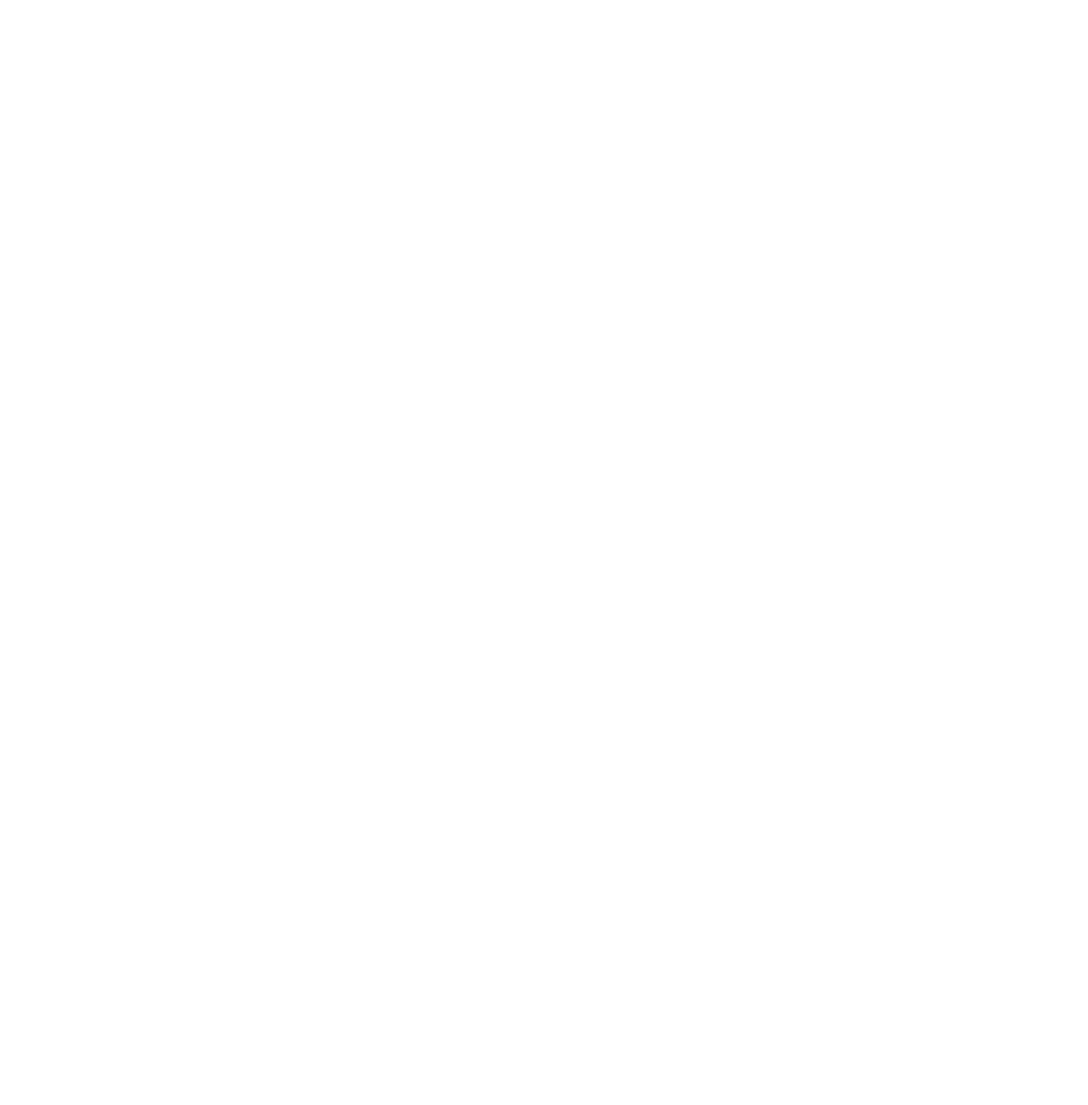
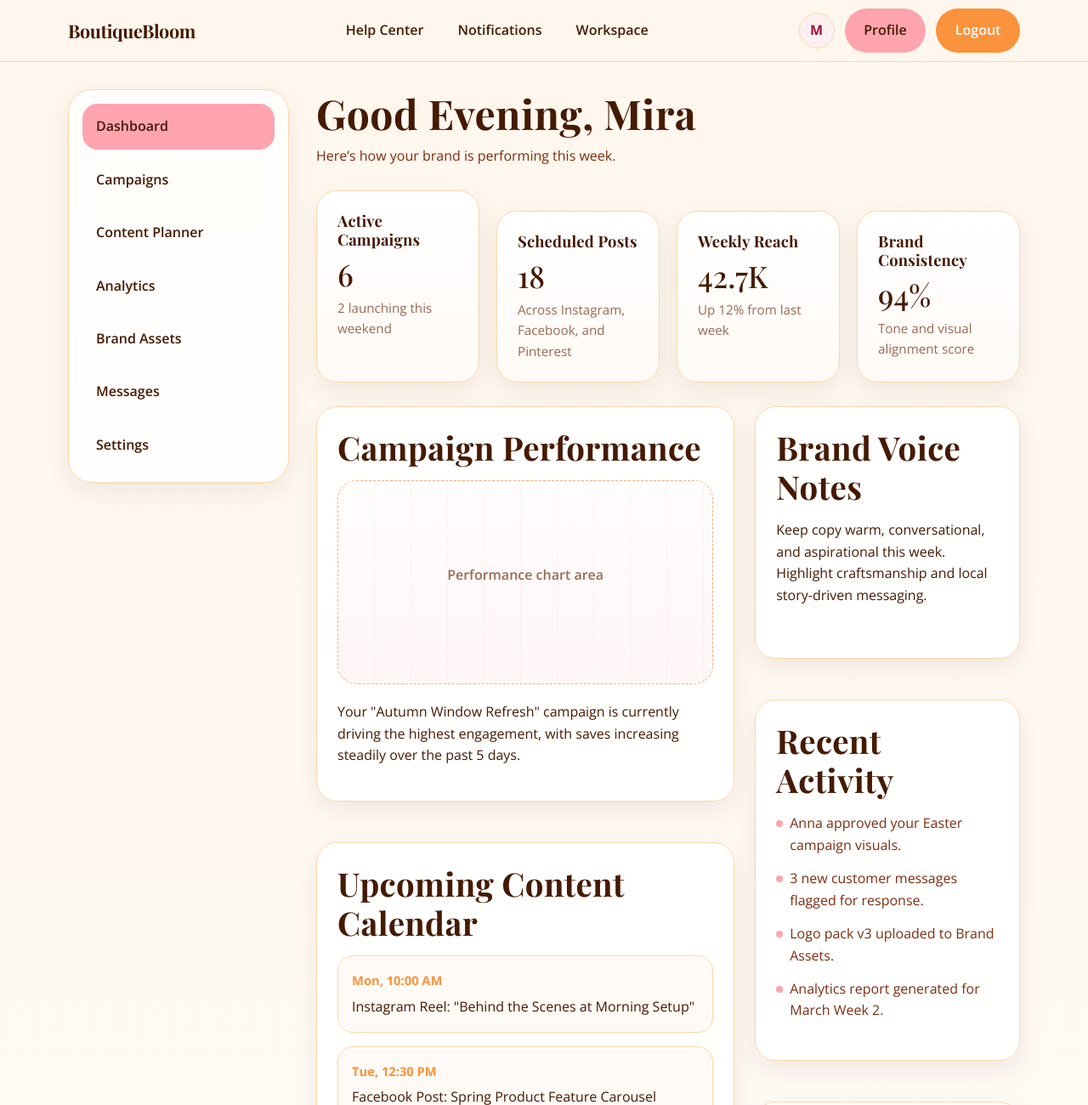
Before and after one commit to Shrish27/BoutiqueBloom, a plain HTML site: page dashboard.html in a window 1280 px wide. Shown: the top 1300 px of the page at 85% size. Before the commit the page ends 800 px from the top, so only its background shows below. Drawn offline with nearby package versions, Linux system fonts and the light colour scheme.

Commit message:
Add styled dashboard page

```diff
--- a/css/style.css
+++ b/css/style.css
@@ -877,3 +877,293 @@ textarea {
   }
 
 }
+/* =========================================================
+   Dashboard Page
+   ========================================================= */
+
+.dashboard-page {
+  background: linear-gradient(180deg, #fff7ed 0%, #fffaf5 100%);
+  min-height: 100vh;
+}
+
+.dashboard-shell {
+  display: grid;
+  grid-template-columns: 260px 1fr;
+  gap: 2rem;
+  padding-top: 2rem;
+  padding-bottom: 3rem;
+  align-items: start;
+}
+
+/* Top nav extras */
+.top-nav-list {
+  display: flex;
+  align-items: center;
+  gap: 1rem;
+}
+
+.top-nav-link {
+  font-weight: 600;
+  color: var(--color-text-dark);
+  padding: 0.45rem 0.75rem;
+  border-radius: var(--radius-pill);
+  transition: background-color var(--transition-default);
+}
+
+.top-nav-link:hover {
+  background: #fff1f2;
+}
+
+.profile-menu {
+  display: flex;
+  align-items: center;
+  gap: 0.75rem;
+}
+
+.avatar-placeholder {
+  width: 42px;
+  height: 42px;
+  border-radius: 50%;
+  display: grid;
+  place-items: center;
+  background: #fff1f2;
+  color: #9f1239;
+  font-weight: 700;
+  border: 1px solid var(--color-border);
+}
+
+/* Sidebar */
+.sidebar {
+  position: sticky;
+  top: 100px;
+}
+
+.sidebar-nav {
+  background: rgba(255, 255, 255, 0.78);
+  border: 1px solid var(--color-border);
+  border-radius: 28px;
+  padding: 1rem;
+  box-shadow: var(--shadow-soft);
+  backdrop-filter: blur(10px);
+}
+
+.sidebar-nav ul {
+  display: grid;
+  gap: 0.5rem;
+}
+
+.sidebar-link {
+  display: block;
+  padding: 0.9rem 1rem;
+  border-radius: 18px;
+  font-weight: 600;
+  color: var(--color-text-dark);
+  transition: background-color var(--transition-default),
+    transform var(--transition-default);
+}
+
+.sidebar-link:hover {
+  background: #fff1f2;
+  transform: translateX(2px);
+}
+
+.sidebar-link.is-active {
+  background: var(--color-primary);
+  color: var(--color-text-dark);
+}
+
+/* Main area */
+.dashboard-main {
+  display: grid;
+  gap: 1.75rem;
+}
+
+.dashboard-header.section,
+.stats-grid.section,
+.content-grid.section {
+  padding-block: 0;
+}
+
+.dashboard-header h1 {
+  margin-bottom: 0.5rem;
+  font-size: clamp(2rem, 3.8vw, 3rem);
+}
+
+.dashboard-header p {
+  color: #7c2d12;
+  margin-bottom: 0;
+}
+
+/* Stats */
+.stats-grid {
+  display: grid;
+  grid-template-columns: repeat(4, 1fr);
+  gap: 1.25rem;
+}
+
+.stat-card {
+  background: linear-gradient(180deg, #ffffff 0%, #fffaf5 100%);
+}
+
+.stat-card h2 {
+  font-size: 1.15rem;
+  margin-bottom: 0.75rem;
+}
+
+.stat-value {
+  font-family: var(--font-heading);
+  font-size: 2.2rem;
+  line-height: 1;
+  margin-bottom: 0.6rem;
+}
+
+.stat-meta {
+  color: #9a6a52;
+  margin-bottom: 0;
+  font-size: 0.95rem;
+}
+
+/* Content grid */
+.content-grid {
+  display: grid;
+  grid-template-columns: 1.5fr 0.95fr;
+  gap: 1.5rem;
+}
+
+.content-primary,
+.content-secondary {
+  display: grid;
+  gap: 1.5rem;
+}
+
+.chart-card,
+.calendar-card,
+.content-secondary .card {
+  background: rgba(255, 255, 255, 0.88);
+  backdrop-filter: blur(10px);
+}
+
+.chart-placeholder {
+  height: 240px;
+  border-radius: 22px;
+  border: 1px dashed #f4b183;
+  background:
+    linear-gradient(to top, rgba(253, 164, 175, 0.10), rgba(253, 164, 175, 0.02)),
+    repeating-linear-gradient(
+      to right,
+      transparent,
+      transparent 42px,
+      rgba(251, 146, 60, 0.08) 42px,
+      rgba(251, 146, 60, 0.08) 43px
+    );
+  display: grid;
+  place-items: center;
+  margin: 1rem 0 1.25rem;
+  color: #9a6a52;
+  font-weight: 600;
+}
+
+/* Calendar */
+.calendar-list {
+  display: grid;
+  gap: 1rem;
+  margin-top: 1rem;
+}
+
+.calendar-list li {
+  border: 1px solid var(--color-border);
+  background: #fffaf5;
+  border-radius: 18px;
+  padding: 1rem;
+}
+
+.calendar-list time {
+  display: inline-block;
+  font-size: 0.92rem;
+  font-weight: 700;
+  color: var(--color-accent);
+  margin-bottom: 0.4rem;
+}
+
+.calendar-list p {
+  margin-bottom: 0;
+}
+
+/* Activity */
+.activity-list {
+  display: grid;
+  gap: 0.85rem;
+  margin-top: 1rem;
+}
+
+.activity-list li {
+  padding-left: 1rem;
+  position: relative;
+  color: #7c2d12;
+}
+
+.activity-list li::before {
+  content: "";
+  width: 8px;
+  height: 8px;
+  border-radius: 50%;
+  background: var(--color-primary);
+  position: absolute;
+  left: 0;
+  top: 0.55rem;
+}
+
+/* Quick actions */
+.quick-actions-buttons {
+  display: grid;
+  gap: 0.85rem;
+  margin-top: 1rem;
+}
+
+.quick-actions-buttons .btn {
+  width: 100%;
+}
+
+/* Responsive */
+@media (max-width: 1100px) {
+  .stats-grid {
+    grid-template-columns: repeat(2, 1fr);
+  }
+
+  .content-grid {
+    grid-template-columns: 1fr;
+  }
+}
+
+@media (max-width: 900px) {
+  .dashboard-shell {
+    grid-template-columns: 1fr;
+  }
+
+  .sidebar {
+    position: static;
+  }
+
+  .top-nav-actions {
+    display: none;
+  }
+}
+
+@media (max-width: 640px) {
+  .stats-grid {
+    grid-template-columns: 1fr;
+  }
+
+  .profile-menu {
+    gap: 0.5rem;
+  }
+
+  .profile-menu .btn {
+    padding-inline: 1rem;
+  }
+
+  .avatar-placeholder {
+    width: 38px;
+    height: 38px;
+  }
+}
--- a/dashboard.html
+++ b/dashboard.html
@@ -0,0 +1,154 @@
+<!DOCTYPE html>
+<html lang="en">
+  <head>
+    <meta charset="UTF-8" />
+    <meta name="viewport" content="width=device-width, initial-scale=1.0" />
+    <title>BoutiqueBloom Dashboard</title>
+    <link rel="stylesheet" href="css/style.css" />
+  </head>
+  <body class="dashboard-page">
+    <header class="navbar">
+      <div class="container navbar-inner">
+        <a href="index.html" class="brand">BoutiqueBloom</a>
+
+        <nav aria-label="Top navigation" class="top-nav-actions">
+          <ul class="top-nav-list">
+            <li><a href="#" class="top-nav-link">Help Center</a></li>
+            <li><a href="#" class="top-nav-link">Notifications</a></li>
+            <li><a href="#" class="top-nav-link">Workspace</a></li>
+          </ul>
+        </nav>
+
+        <div class="profile-menu" aria-label="User profile controls">
+          <div class="avatar-placeholder" role="img" aria-label="Mira profile avatar">
+            M
+          </div>
+          <button class="btn" type="button">Profile</button>
+          <button class="btn btn-accent" type="button">Logout</button>
+        </div>
+      </div>
+    </header>
+
+    <main class="container dashboard-shell">
+      <aside class="sidebar" aria-label="Sidebar navigation">
+        <nav class="sidebar-nav">
+          <ul>
+            <li><a href="dashboard.html" class="sidebar-link is-active">Dashboard</a></li>
+            <li><a href="campaigns.html" class="sidebar-link">Campaigns</a></li>
+            <li><a href="content-planner.html" class="sidebar-link">Content Planner</a></li>
+            <li><a href="analytics.html" class="sidebar-link">Analytics</a></li>
+            <li><a href="brand-assets.html" class="sidebar-link">Brand Assets</a></li>
+            <li><a href="messages.html" class="sidebar-link">Messages</a></li>
+            <li><a href="settings.html" class="sidebar-link">Settings</a></li>
+          </ul>
+        </nav>
+      </aside>
+
+      <section class="dashboard-main" aria-label="Dashboard overview">
+        <header class="dashboard-header section">
+          <h1>Good Evening, Mira</h1>
+          <p>Here’s how your brand is performing this week.</p>
+        </header>
+
+        <section class="stats-grid section" aria-label="Key summary statistics">
+          <article class="card stat-card">
+            <h2>Active Campaigns</h2>
+            <p class="stat-value">6</p>
+            <p class="stat-meta">2 launching this weekend</p>
+          </article>
+          <article class="card stat-card">
+            <h2>Scheduled Posts</h2>
+            <p class="stat-value">18</p>
+            <p class="stat-meta">Across Instagram, Facebook, and Pinterest</p>
+          </article>
+          <article class="card stat-card">
+            <h2>Weekly Reach</h2>
+            <p class="stat-value">42.7K</p>
+            <p class="stat-meta">Up 12% from last week</p>
+          </article>
+          <article class="card stat-card">
+            <h2>Brand Consistency</h2>
+            <p class="stat-value">94%</p>
+            <p class="stat-meta">Tone and visual alignment score</p>
+          </article>
+        </section>
+
+        <section class="content-grid section" aria-label="Detailed performance and planning">
+          <div class="content-primary">
+            <article class="card chart-card">
+              <header>
+                <h2>Campaign Performance</h2>
+              </header>
+              <div class="chart-placeholder" role="img" aria-label="Campaign performance trend chart">
+                <p>Performance chart area</p>
+              </div>
+              <p>
+                Your "Autumn Window Refresh" campaign is currently driving the highest
+                engagement, with saves increasing steadily over the past 5 days.
+              </p>
+            </article>
+
+            <article class="card calendar-card">
+              <header>
+                <h2>Upcoming Content Calendar</h2>
+              </header>
+              <ul class="calendar-list">
+                <li>
+                  <time datetime="2026-03-14T10:00">Mon, 10:00 AM</time>
+                  <p>Instagram Reel: "Behind the Scenes at Morning Setup"</p>
+                </li>
+                <li>
+                  <time datetime="2026-03-15T12:30">Tue, 12:30 PM</time>
+                  <p>Facebook Post: Spring Product Feature Carousel</p>
+                </li>
+                <li>
+                  <time datetime="2026-03-16T09:00">Wed, 9:00 AM</time>
+                  <p>Blog Draft Review: "5 Styling Ideas for Small Boutiques"</p>
+                </li>
+                <li>
+                  <time datetime="2026-03-17T15:00">Thu, 3:00 PM</time>
+                  <p>Pinterest Pins Batch Scheduled: New Arrivals Collection</p>
+                </li>
+              </ul>
+            </article>
+          </div>
+
+          <aside class="content-secondary" aria-label="Supporting insights and actions">
+            <article class="card">
+              <header>
+                <h2>Brand Voice Notes</h2>
+              </header>
+              <p>
+                Keep copy warm, conversational, and aspirational this week. Highlight
+                craftsmanship and local story-driven messaging.
+              </p>
+            </article>
+
+            <article class="card">
+              <header>
+                <h2>Recent Activity</h2>
+              </header>
+              <ul class="activity-list">
+                <li>Anna approved your Easter campaign visuals.</li>
+                <li>3 new customer messages flagged for response.</li>
+                <li>Logo pack v3 uploaded to Brand Assets.</li>
+                <li>Analytics report generated for March Week 2.</li>
+              </ul>
+            </article>
+
+            <article class="card quick-actions">
+              <header>
+                <h2>Quick Actions</h2>
+              </header>
+              <div class="quick-actions-buttons">
+                <button type="button" class="btn btn-primary">Create Campaign</button>
+                <button type="button" class="btn">Schedule Post</button>
+                <button type="button" class="btn btn-accent">Upload Brand Asset</button>
+              </div>
+            </article>
+          </aside>
+        </section>
+      </section>
+    </main>
+  </body>
+</html>
```
